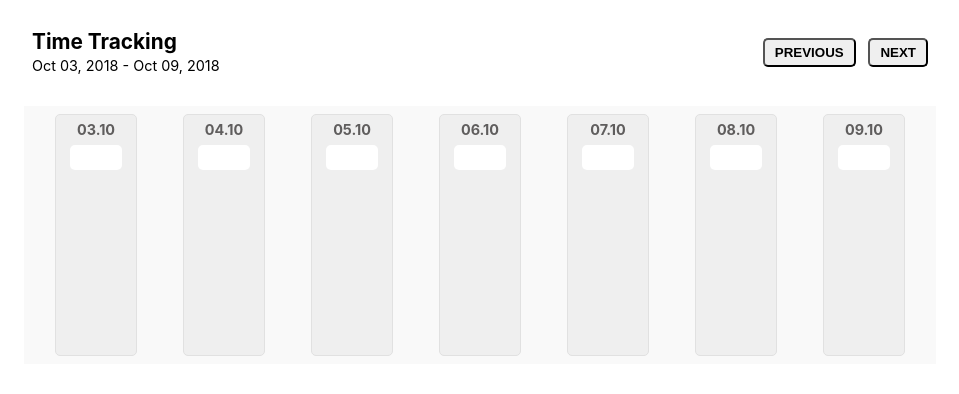
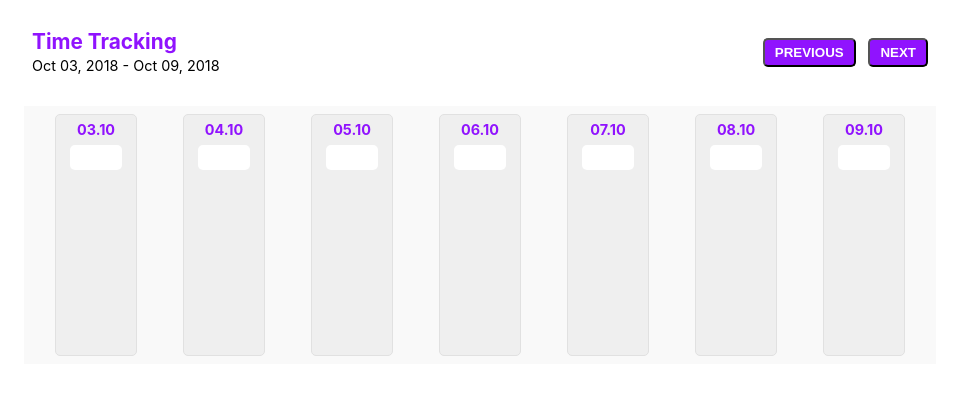
Before and after one commit to Ofir-Smuha/Time-Tracking, a React (Create React App) app in the folder proj/: page / in a window 1280 px wide. Shown: the top 394 px of the page, without its empty margins (160-1119 px from the left). Built offline with nearby package versions, Linux system fonts and the light colour scheme.

Commit message:
Global theme color added

```diff
--- a/proj/src/components/Header.js
+++ b/proj/src/components/Header.js
@@ -1,24 +1,53 @@
 import React from 'react'
 import moment from 'moment'
 import { head, last, get } from 'lodash/fp'
+import styled, {ThemeProvider} from 'styled-components'
+// import theme from '../constants/themes'
 
 
 const Header = (props) => {
+
+  // Styles
+  const theme = {
+    main: '#9013FE',
+    size: '0.8rem'
+  };
+
+  const Title = styled.h1`
+  font-size: 1.3rem;
+  font-weight: bold;
+  margin-bottom: 0.4rem;
+  color: ${props => props.theme.main};
+  `
+
+  const Button = styled.button`
+    padding: 5px 10px;
+    border-radius: 5px;
+    font-weight: bold;
+    cursor: pointer;
+    color: #fff
+    background-color: ${props => props.theme.main};
+  `
+  const FirstButton = styled(Button)`
+    margin-right: 0.8rem;
+  `
 
   const startDate = moment(get('id', head(props.dates))).format('MMM DD, YYYY')
   const endDate = moment(get('id', last(props.dates))).format('MMM DD, YYYY');
 
   return (
+    <ThemeProvider theme={theme}>
       <div className="header-container">
         <div>
-        <h1 className="title">{props.children}</h1>
+            <Title>{props.children}</Title>
           <h3 className="dates">{startDate} - {endDate}</h3>
         </div>
         <div className="scroll-btns">
-        <button onClick={() => props.updateOffset(-7)} className="prev-btn">PREVIOUS</button>
-        <button onClick={() => props.updateOffset(7)} className="next-btn">NEXT</button>
+          <FirstButton onClick={() => props.updateOffset(-7)}>PREVIOUS</FirstButton>
+          <Button onClick={() => props.updateOffset(7)}>NEXT</Button>
         </div>
       </div>
+    </ThemeProvider>
   )
 }
 
--- a/proj/src/components/TimePreview.js
+++ b/proj/src/components/TimePreview.js
@@ -1,8 +1,19 @@
 
 import React, { Component } from 'react'
 import moment from 'moment'
+import styled, { ThemeProvider } from 'styled-components'
+
+const theme = {
+  main: '#9013FE',
+}
+
+const Dates = styled.h3`
+  padding: 0.5rem 0.8rem;
+  color: ${props => props.theme.main}
+`
 
 class TimePreview extends Component {
+
   state = {
     displayHours: false,
   }
@@ -21,11 +32,12 @@ class TimePreview extends Component {
     })
   }
 
+
   render() {
     return (
-      <div>
+      <ThemeProvider theme={theme}>
         <li className="time-prev-container">
-          <h3 className="time">{moment(this.props.date.id).format('DD.MM')}</h3>
+          <Dates>{moment(this.props.date.id).format('DD.MM')}</Dates>
           <input
             type="text"
             onChange={(e) => this.handleTimeChange(e)}
@@ -37,7 +49,7 @@ class TimePreview extends Component {
             total: { this.props.total }
           </span>
       </li>
-      </div>
+      </ThemeProvider>
     )
   }
 }
--- /dev/null
+++ b/proj/src/constants/themes.js
@@ -0,0 +1,7 @@
+const theme = {
+  main: "#9013FE"
+};
+
+export default {
+  theme
+}
```
Lines whose indentation alone changed are shown as unchanged.
